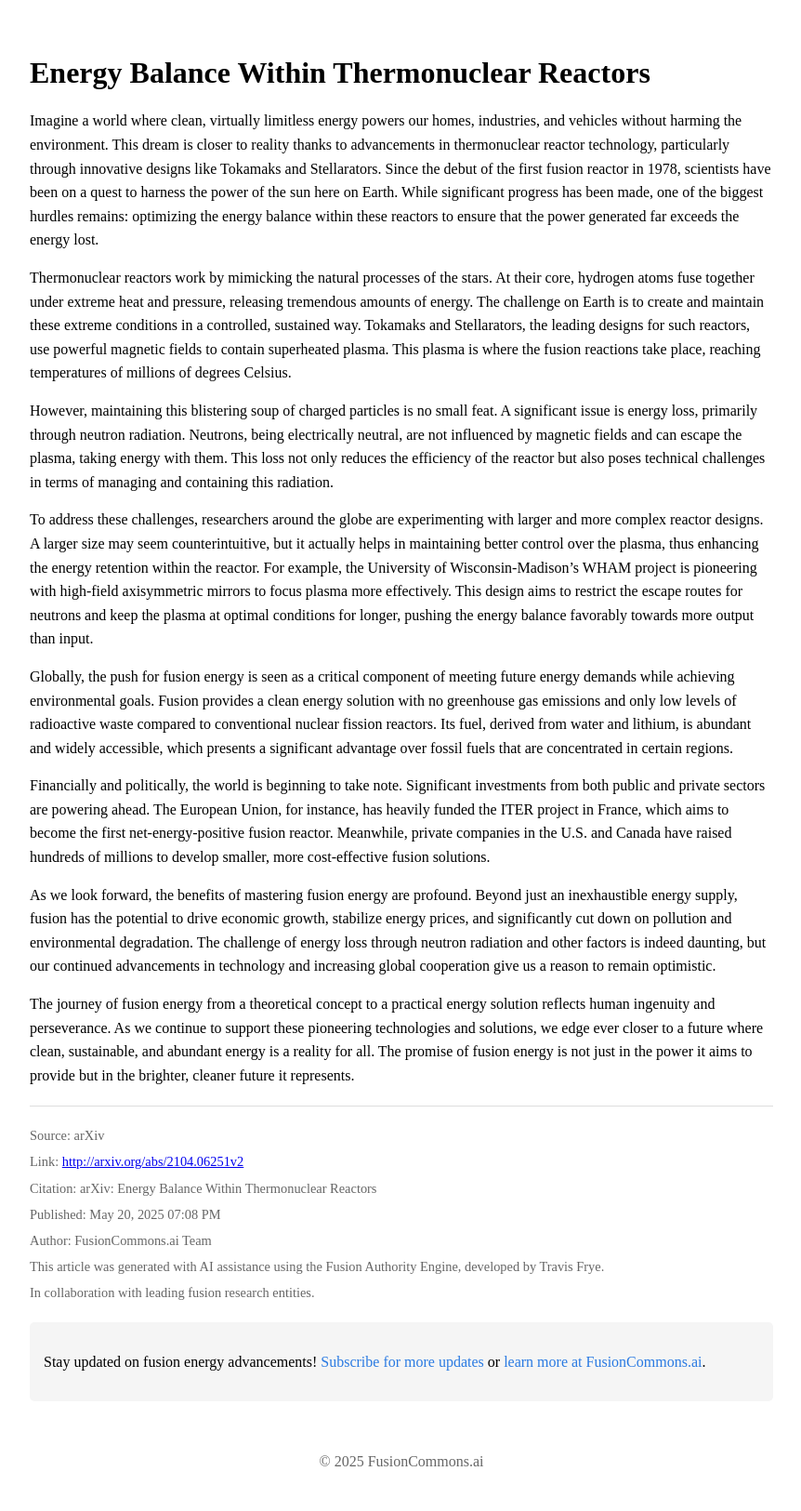
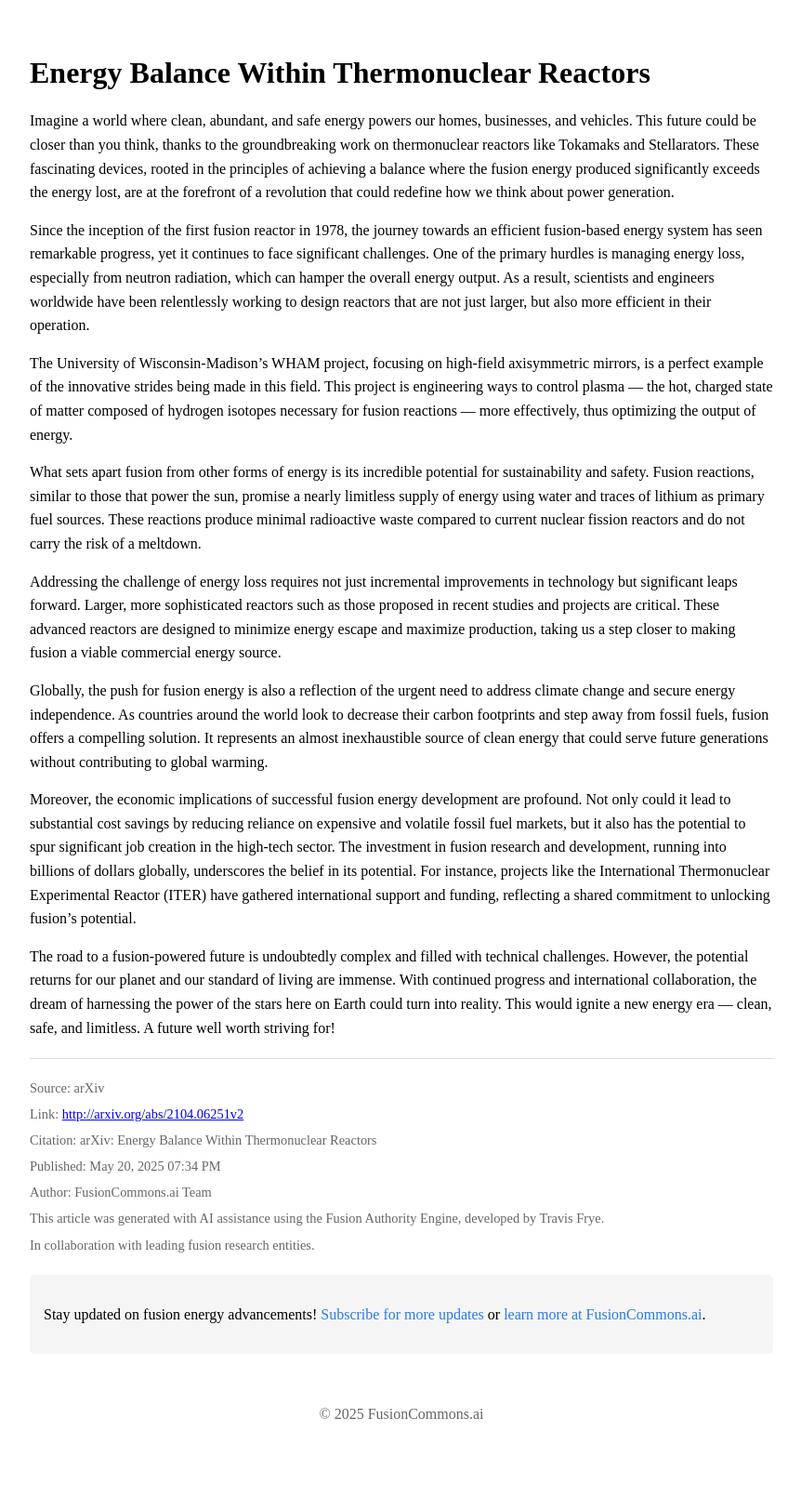
Before and after one commit to hyperpoint/hyperpoint.github.io, a Jekyll site: the page built from _posts/2021-04-01-11953544f67835b8c88834488b6dcaed-energy-balance-within-thermonuclear-reactors.md, in a window 1280 px wide. Shown: the part 201-1826 px from the top of the page at 93% size, without its empty margins (208-1070 px from the left). Built offline with Jekyll 4.4.1, drawn with Linux system fonts in a browser that asks for light colours; after the commit the page ends 1775 px from its top, so only the background shows below that.

Commit message:
Update blog post: Energy Balance Within Thermonuclear Reactors

```diff
--- a/_posts/2021-04-01-11953544f67835b8c88834488b6dcaed-energy-balance-within-thermonuclear-reactors.md
+++ b/_posts/2021-04-01-11953544f67835b8c88834488b6dcaed-energy-balance-within-thermonuclear-reactors.md
@@ -12,18 +12,18 @@ link: "http://arxiv.org/abs/2104.06251v2"
 citation: "arXiv: Energy Balance Within Thermonuclear Reactors"
 ---
 
-Imagine a world where clean, virtually limitless energy powers our homes, industries, and vehicles without harming the environment. This dream is closer to reality thanks to advancements in thermonuclear reactor technology, particularly through innovative designs like Tokamaks and Stellarators. Since the debut of the first fusion reactor in 1978, scientists have been on a quest to harness the power of the sun here on Earth. While significant progress has been made, one of the biggest hurdles remains: optimizing the energy balance within these reactors to ensure that the power generated far exceeds the energy lost.
+Imagine a world where clean, abundant, and safe energy powers our homes, businesses, and vehicles. This future could be closer than you think, thanks to the groundbreaking work on thermonuclear reactors like Tokamaks and Stellarators. These fascinating devices, rooted in the principles of achieving a balance where the fusion energy produced significantly exceeds the energy lost, are at the forefront of a revolution that could redefine how we think about power generation.
 
-Thermonuclear reactors work by mimicking the natural processes of the stars. At their core, hydrogen atoms fuse together under extreme heat and pressure, releasing tremendous amounts of energy. The challenge on Earth is to create and maintain these extreme conditions in a controlled, sustained way. Tokamaks and Stellarators, the leading designs for such reactors, use powerful magnetic fields to contain superheated plasma. This plasma is where the fusion reactions take place, reaching temperatures of millions of degrees Celsius.
+Since the inception of the first fusion reactor in 1978, the journey towards an efficient fusion-based energy system has seen remarkable progress, yet it continues to face significant challenges. One of the primary hurdles is managing energy loss, especially from neutron radiation, which can hamper the overall energy output. As a result, scientists and engineers worldwide have been relentlessly working to design reactors that are not just larger, but also more efficient in their operation.
 
-However, maintaining this blistering soup of charged particles is no small feat. A significant issue is energy loss, primarily through neutron radiation. Neutrons, being electrically neutral, are not influenced by magnetic fields and can escape the plasma, taking energy with them. This loss not only reduces the efficiency of the reactor but also poses technical challenges in terms of managing and containing this radiation.
+The University of Wisconsin-Madison's WHAM project, focusing on high-field axisymmetric mirrors, is a perfect example of the innovative strides being made in this field. This project is engineering ways to control plasma — the hot, charged state of matter composed of hydrogen isotopes necessary for fusion reactions — more effectively, thus optimizing the output of energy.
 
-To address these challenges, researchers around the globe are experimenting with larger and more complex reactor designs. A larger size may seem counterintuitive, but it actually helps in maintaining better control over the plasma, thus enhancing the energy retention within the reactor. For example, the University of Wisconsin-Madison’s WHAM project is pioneering with high-field axisymmetric mirrors to focus plasma more effectively. This design aims to restrict the escape routes for neutrons and keep the plasma at optimal conditions for longer, pushing the energy balance favorably towards more output than input.
+What sets apart fusion from other forms of energy is its incredible potential for sustainability and safety. Fusion reactions, similar to those that power the sun, promise a nearly limitless supply of energy using water and traces of lithium as primary fuel sources. These reactions produce minimal radioactive waste compared to current nuclear fission reactors and do not carry the risk of a meltdown.
 
-Globally, the push for fusion energy is seen as a critical component of meeting future energy demands while achieving environmental goals. Fusion provides a clean energy solution with no greenhouse gas emissions and only low levels of radioactive waste compared to conventional nuclear fission reactors. Its fuel, derived from water and lithium, is abundant and widely accessible, which presents a significant advantage over fossil fuels that are concentrated in certain regions.
+Addressing the challenge of energy loss requires not just incremental improvements in technology but significant leaps forward. Larger, more sophisticated reactors such as those proposed in recent studies and projects are critical. These advanced reactors are designed to minimize energy escape and maximize production, taking us a step closer to making fusion a viable commercial energy source.
 
-Financially and politically, the world is beginning to take note. Significant investments from both public and private sectors are powering ahead. The European Union, for instance, has heavily funded the ITER project in France, which aims to become the first net-energy-positive fusion reactor. Meanwhile, private companies in the U.S. and Canada have raised hundreds of millions to develop smaller, more cost-effective fusion solutions.
+Globally, the push for fusion energy is also a reflection of the urgent need to address climate change and secure energy independence. As countries around the world look to decrease their carbon footprints and step away from fossil fuels, fusion offers a compelling solution. It represents an almost inexhaustible source of clean energy that could serve future generations without contributing to global warming.
 
-As we look forward, the benefits of mastering fusion energy are profound. Beyond just an inexhaustible energy supply, fusion has the potential to drive economic growth, stabilize energy prices, and significantly cut down on pollution and environmental degradation. The challenge of energy loss through neutron radiation and other factors is indeed daunting, but our continued advancements in technology and increasing global cooperation give us a reason to remain optimistic.
+Moreover, the economic implications of successful fusion energy development are profound. Not only could it lead to substantial cost savings by reducing reliance on expensive and volatile fossil fuel markets, but it also has the potential to spur significant job creation in the high-tech sector. The investment in fusion research and development, running into billions of dollars globally, underscores the belief in its potential. For instance, projects like the International Thermonuclear Experimental Reactor (ITER) have gathered international support and funding, reflecting a shared commitment to unlocking fusion's potential.
 
-The journey of fusion energy from a theoretical concept to a practical energy solution reflects human ingenuity and perseverance. As we continue to support these pioneering technologies and solutions, we edge ever closer to a future where clean, sustainable, and abundant energy is a reality for all. The promise of fusion energy is not just in the power it aims to provide but in the brighter, cleaner future it represents.
+The road to a fusion-powered future is undoubtedly complex and filled with technical challenges. However, the potential returns for our planet and our standard of living are immense. With continued progress and international collaboration, the dream of harnessing the power of the stars here on Earth could turn into reality. This would ignite a new energy era — clean, safe, and limitless. A future well worth striving for!
```
Also changed, not shown: other parts of _posts/2021-04-01-11953544f67835b8c88834488b6dcaed-energy-balance-within-thermonuclear-reactors.md (+1 -1 lines).
